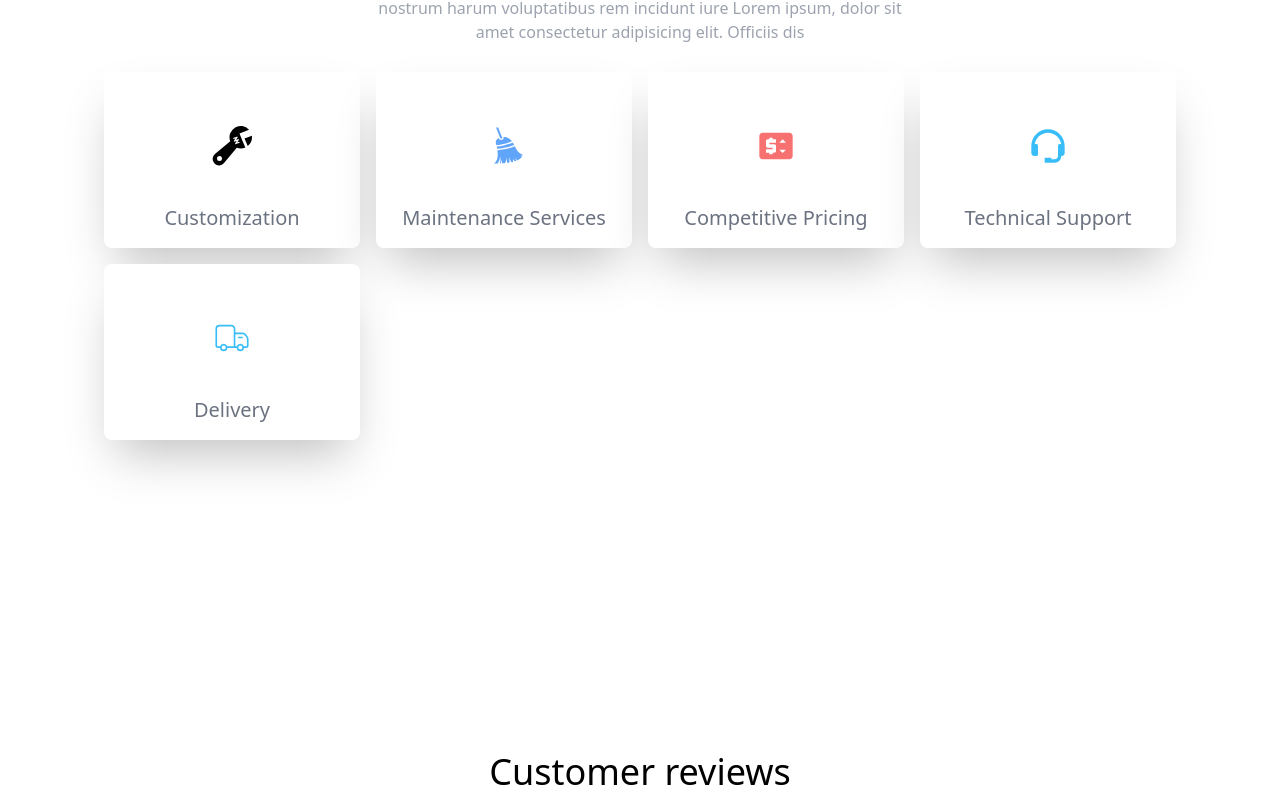
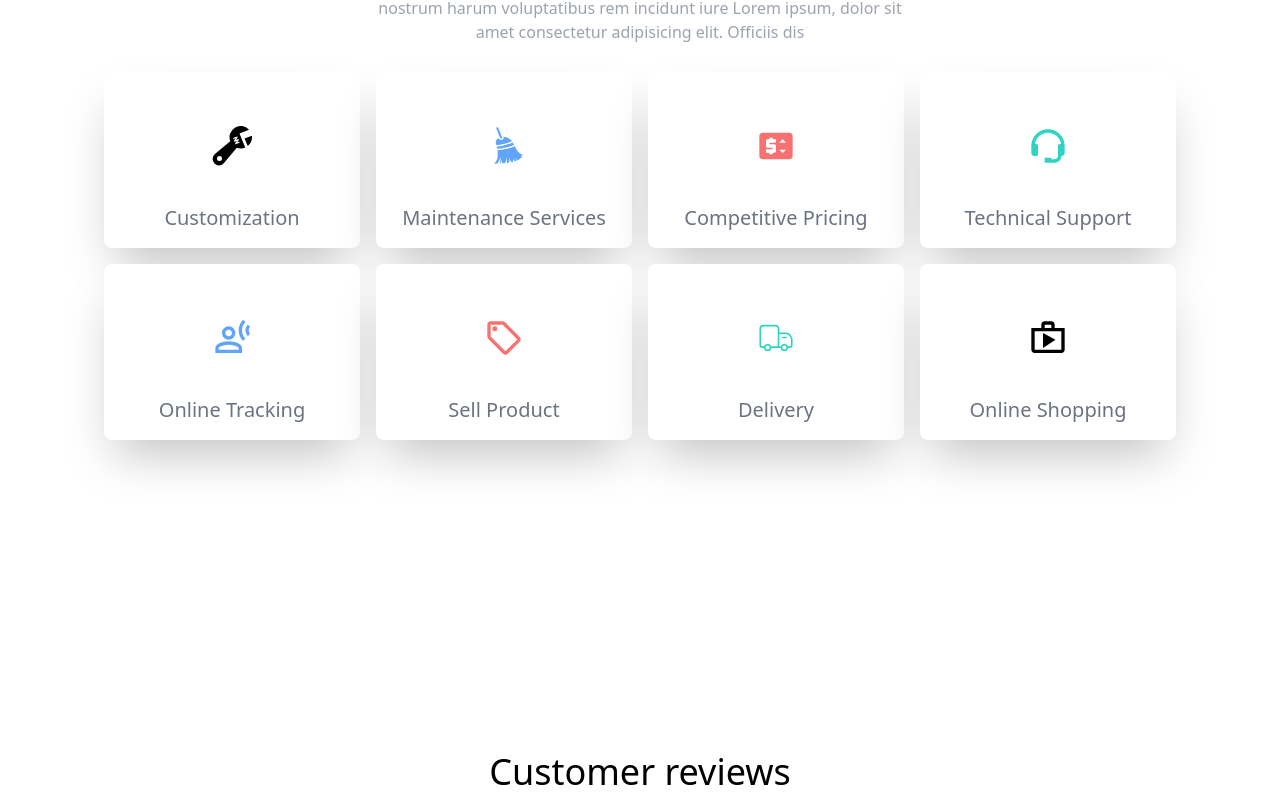
Before and after one commit to PiyushSinha0526/SPA, a React app: page / in a window 1280 px wide. Shown: the part 1656-2460 px from the top of the page. Built offline with nearby package versions, Linux system fonts and the light colour scheme; the HTML template or start-up script is replaced by a standard one.

Commit message:
Statu: ContactUs complete

```diff
--- a/src/App.jsx
+++ b/src/App.jsx
@@ -1,5 +1,7 @@
 import About from "./components/About";
+import ContactUs from "./components/ContactUs";
 import Features from "./components/Features";
+import Footer from "./components/Footer";
 import Header from "./components/Header";
 import Home from "./components/Home";
 import Reviews from "./components/Reviews";
@@ -12,6 +14,8 @@ function App() {
       <About />
       <Features />
       <Reviews />
+      <ContactUs />
+      <Footer />
     </div>
   );
 }
--- /dev/null
+++ b/src/components/ContactUs.jsx
@@ -0,0 +1,79 @@
+import React, { useState } from "react";
+import { BsTwitter } from "react-icons/bs";
+import { RiFacebookFill } from "react-icons/ri";
+import { RiInstagramFill } from "react-icons/ri";
+function ContactUs() {
+  const [name, setName] = useState("");
+  const [email, setEmail] = useState("");
+  const [subject, setSubject] = useState("");
+  const [message, setMessage] = useState("");
+
+  const handleSubmit = (e) => {
+    e.preventDefault();
+    console.log("Form submitted!");
+    console.log(`Name: ${name}`);
+    console.log(`Email: ${email}`);
+    console.log(`Subject: ${subject}`);
+    console.log(`Message: ${message}`);
+  };
+  return (
+    <div className="flex flex-col items-center w-full h-fit lg:h-screen px-10 m-auto gap-7 ">
+      <h2 className="text-4xl">Contact Us</h2>
+      <form
+        onSubmit={handleSubmit}
+        className="flex flex-col gap-3 max-w-[320px] w-full md:max-w-[400px] shadow-lg p-5 rounded-lg"
+      >
+        <input
+          type="text"
+          value={name}
+          placeholder="name"
+          onChange={(e) => setName(e.target.value)}
+          className="shadow-lg py-2 px-4 rounded-lg w-full active:outline focus:outline outline-2 outline-blue-400"
+        />
+        <input
+          type="email"
+          value={email}
+          placeholder="email"
+          onChange={(e) => setEmail(e.target.value)}
+          className="shadow-lg py-2 px-4 rounded-lg w-full active:outline focus:outline outline-2 outline-blue-400"
+        />
+        <input
+          type="text"
+          value={subject}
+          placeholder="subject"
+          onChange={(e) => setSubject(e.target.value)}
+          className="shadow-lg py-2 px-4 rounded-lg w-full active:outline focus:outline outline-2 outline-blue-400"
+        />
+        <textarea
+          value={message}
+          placeholder="message ..."
+          onChange={(e) => setMessage(e.target.value)}
+          className="shadow-lg py-2 px-4 rounded-lg w-full active:outline focus:outline outline-2 outline-blue-400"
+        />
+        <button
+          type="submit"
+          className="w-full shadow-2xl py-2 px-4 rounded-lg font-bold text-white bg-blue-400 hover:bg-white hover:outline hover:text-blue-400 outline-2 outline-blue-400 "
+        >
+          Submit
+        </button>
+      </form>
+      <div className="flex flex-col items-center gap-4 text-lg text-gray-400">
+        Social media links:
+        <div className="flex gap-4">
+          <BsTwitter size={25} className="text-blue-500" />
+          <RiInstagramFill size={25} className="text-orange-500" />
+          <RiFacebookFill size={25} className="text-blue-500" />
+        </div>
+      </div>
+      <div className="flex flex-col items-center gap-4">
+        <span className="text-3xl font-bold">Or</span>
+        <div className="flex flex-col gap-1 items-center">
+          <span>Phone no</span>
+          <span>+1 202-918-2132</span>
+        </div>
+      </div>
+    </div>
+  );
+}
+
+export default ContactUs;
--- a/src/components/Features.jsx
+++ b/src/components/Features.jsx
@@ -1,6 +1,11 @@
 import React from "react";
 import { BsWrenchAdjustable } from "react-icons/bs";
-import { MdPriceChange } from "react-icons/md";
+import {
+  MdPriceChange,
+  MdOutlineShop,
+  MdOutlineSpatialTracking,
+  MdOutlineSell,
+} from "react-icons/md";
 import { GiBroom } from "react-icons/gi";
 import { BiSupport } from "react-icons/bi";
 import { CiDeliveryTruck } from "react-icons/ci";
@@ -28,20 +33,38 @@ const featureItem = [
   {
     name: "Technical Support",
     icon: BiSupport,
-    color: "text-sky-400",
-    bg: "bg-sky-400",
+    color: "text-teal-400",
+    bg: "bg-teal-400",
+  },
+  {
+    name: "Online Tracking ",
+    icon: MdOutlineSpatialTracking,
+    color: "text-blue-400",
+    bg: "bg-blue-400",
+  },
+  {
+    name: "Sell Product",
+    icon: MdOutlineSell,
+    color: "text-red-400",
+    bg: "bg-red-400",
   },
   {
     name: "Delivery ",
     icon: CiDeliveryTruck,
-    color: "text-sky-400",
-    bg: "bg-sky-400",
+    color: "text-teal-400",
+    bg: "bg-teal-400",
+  },
+  {
+    name: "Online Shopping ",
+    icon: MdOutlineShop,
+    color: "text-black",
+    bg: "bg-black",
   },
 ];
 
 function Features() {
   return (
-    <div className=" flex flex-col items-center max-w-6xl w-full h-fit md:h-screen px-10 m-auto gap-7 ">
+    <div className=" flex flex-col items-center max-w-6xl w-full h-fit lg:h-screen px-10 m-auto gap-7 ">
       <h2 className="text-3xl md:text-4xl text-center">Popular Features</h2>
       <p className="text-gray-400 text-base leading-6 text-center max-w-[550px]">
         Lorem ipsum, dolor sit amet consectetur adipisicing elit. Aliquam
--- /dev/null
+++ b/src/components/Footer.jsx
@@ -0,0 +1,11 @@
+import React from "react";
+
+function Footer() {
+  return (
+    <div className="w-full p-1 bg-blue-400 text-center text-white">
+      Copyright 2023 Law All Rights Reserved.
+    </div>
+  );
+}
+
+export default Footer;
--- a/src/components/Home.jsx
+++ b/src/components/Home.jsx
@@ -18,7 +18,7 @@ function Home() {
           className="absolute bottom-5 skew-y-6 -skew-x-3 right-[30%] md:right-[15%] lg:right-[25%] w-12 h-12 md:w-16 md:h-16 lg:w-20 lg:h-20 drop-shadow-xl"
         />
       </div>
-      <div className=" lg:w-1/2 w-full flex justify-center text-white px-10 md:px-0">
+      <div className=" lg:w-1/2 w-full flex text-white px-10 md:px-0 md:pr-10">
         <div className="md:w-4/5 lg:3/5 flex flex-col justify-center items-center md:items-end md:text-right gap-3 md:gap-6 text-center ">
           <h1 className="text-2xl sm:text-3xl lg:text-4xl font-semibold md:text-right">
             Heading for Landing Page of Unknown Product{" "}
--- a/src/components/Reviews.jsx
+++ b/src/components/Reviews.jsx
@@ -29,7 +29,7 @@ function Reviews() {
   ];
 
   return (
-    <div className="flex flex-col items-center max-w-6xl w-full h-screen px-10 m-auto gap-4 p-2">
+    <div className="flex flex-col items-center max-w-6xl w-full h-fit px-10 m-auto gap-4 p-2">
       <h2 className="text-3xl md:text-4xl text-center">Customer reviews</h2>
       <p className="text-gray-400 text-center">
         What our customers are saying ...
```
